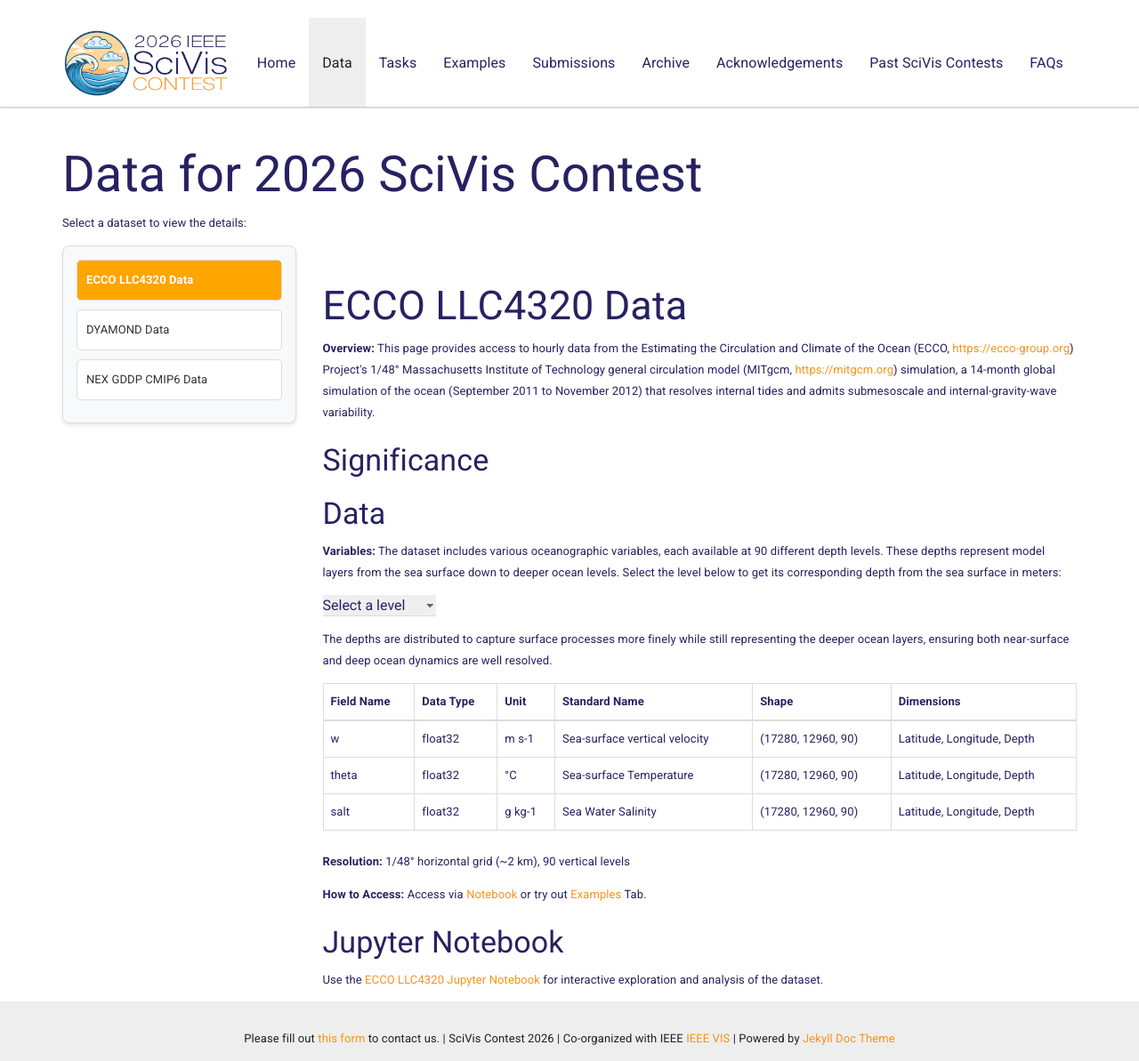
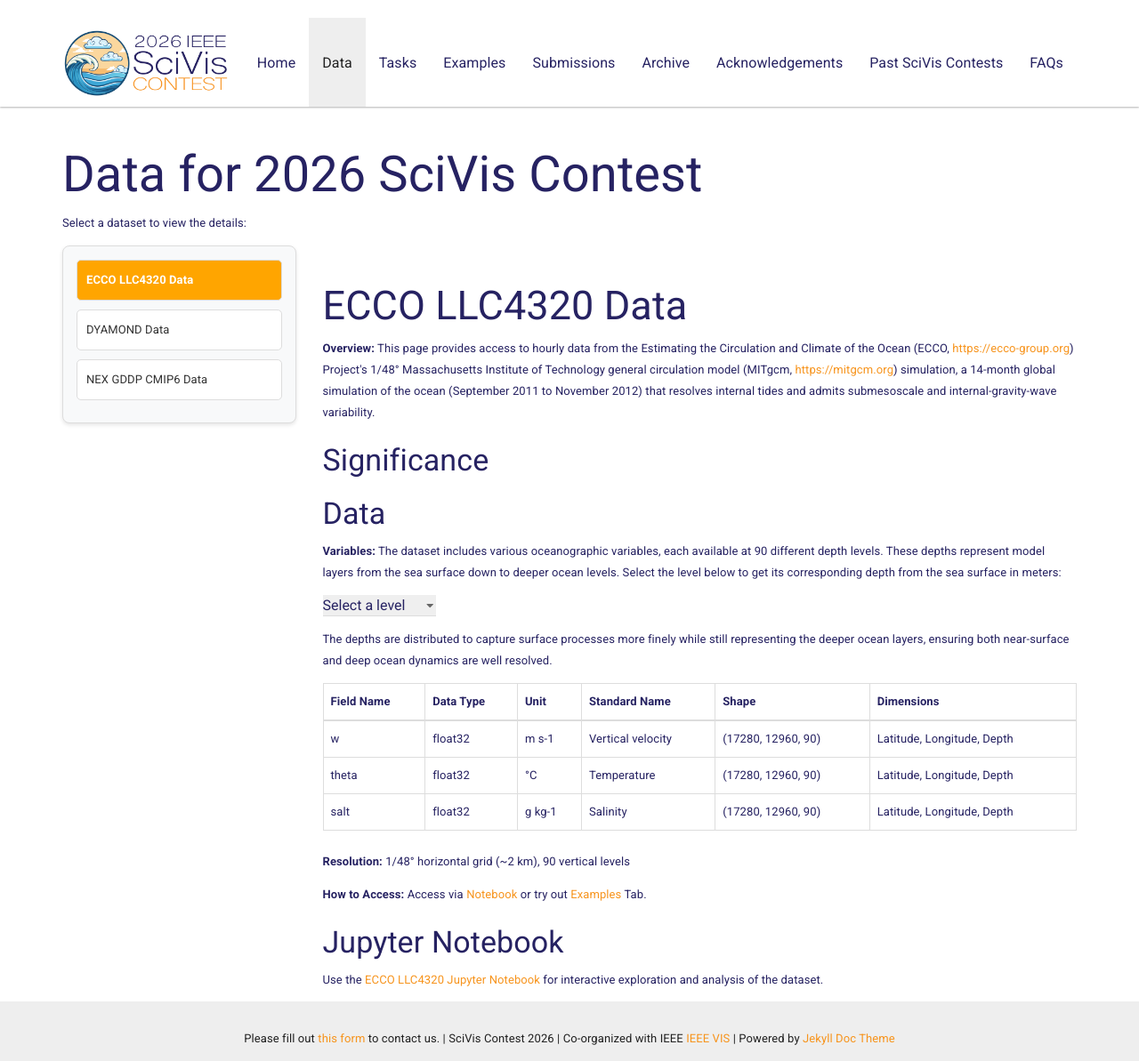
Before and after one commit to sciviscontest2026/sciviscontest2026.github.io, a Jekyll site: the page built from data/index.md, in a window 1280 px wide and 1193 px high. Shown: the whole window at 89% size. Built offline with Jekyll 4.4.1, drawn with Linux system fonts in a browser that asks for light colours.

Commit message:
fix vars name

```diff
--- a/data/index.md
+++ b/data/index.md
@@ -150,7 +150,7 @@
                         <td>u</td>
                         <td>float32</td>
                         <td>m s-1</td>
-                        <td>Sea-surface east-west velocity</td>
+                        <td>East-west velocity</td>
                         <td>(17280, 12960, 90)</td>
                         <td> Latitude, Longitude, Depth</td>
                     </tr>
@@ -158,7 +158,7 @@
                         <td>v</td>
                         <td>float32</td>
                         <td>m s-1</td>
-                        <td>Sea-surface north-south velocity</td>
+                        <td>North-south velocity</td>
                         <td>(17280, 12960, 90)</td>
                         <td>Latitude, Longitude, Depth</td>
                     </tr> -->
@@ -166,7 +166,7 @@
                         <td>w</td>
                         <td>float32</td>
                         <td>m s-1</td>
-                        <td>Sea-surface vertical velocity</td>
+                        <td>Vertical velocity</td>
                         <td>(17280, 12960, 90)</td>
                         <td>Latitude, Longitude, Depth</td>
                     </tr>
@@ -174,7 +174,7 @@
                         <td>theta</td>
                         <td>float32</td>
                         <td>°C</td>
-                        <td>Sea-surface Temperature</td>
+                        <td>Temperature</td>
                         <td>(17280, 12960, 90)</td>
                         <td>Latitude, Longitude, Depth</td>
                     </tr>
@@ -182,7 +182,7 @@
                         <td>salt</td>
                         <td>float32</td>
                         <td>g kg-1</td>
-                        <td>Sea Water Salinity</td>
+                        <td>Salinity</td>
                         <td>(17280, 12960, 90)</td>
                         <td>Latitude, Longitude, Depth</td>
                     </tr>
@@ -346,6 +346,7 @@
                 </tbody>
             </table>
             LLC2160 Ocean Data:
+                The MITgcm model uses a latitude-longitude grid for its ocean model data. The variables available are listed below. The depth levels are the same as those in the ECCO LLC4320 dataset.
              <table class="table table-bordered">
                 <thead>
                     <tr>
@@ -362,7 +363,7 @@
                         <td>U</td>
                         <td>float32</td>
                         <td>m s-1</td>
-                        <td>Sea-surface east-west velocity</td>
+                        <td>East-west velocity</td>
                         <td>(8640, 6480, 90)</td>
                         <td> Latitude, Longitude, Depth</td>
                     </tr>
@@ -370,7 +371,7 @@
                         <td>V</td>
                         <td>float32</td>
                         <td>m s-1</td>
-                        <td>Sea-surface north-south velocity</td>
+                        <td>North-south velocity</td>
                         <td>(8640, 6480, 90)</td>
                         <td>Latitude, Longitude, Depth</td>
                     </tr>
@@ -378,7 +379,7 @@
                         <td>W</td>
                         <td>float32</td>
                         <td>m s-1</td>
-                        <td>Sea-surface vertical velocity</td>
+                        <td>Vertical velocity</td>
                         <td>(8640, 6480, 90)</td>
                         <td>Latitude, Longitude, Depth</td>
                     </tr>
@@ -386,7 +387,7 @@
                         <td>Theta</td>
                         <td>float32</td>
                         <td>°C</td>
-                        <td>Sea-surface Temperature</td>
+                        <td>Temperature</td>
                         <td>(8640, 6480, 90)</td>
                         <td>Latitude, Longitude, Depth</td>
                     </tr>
```
